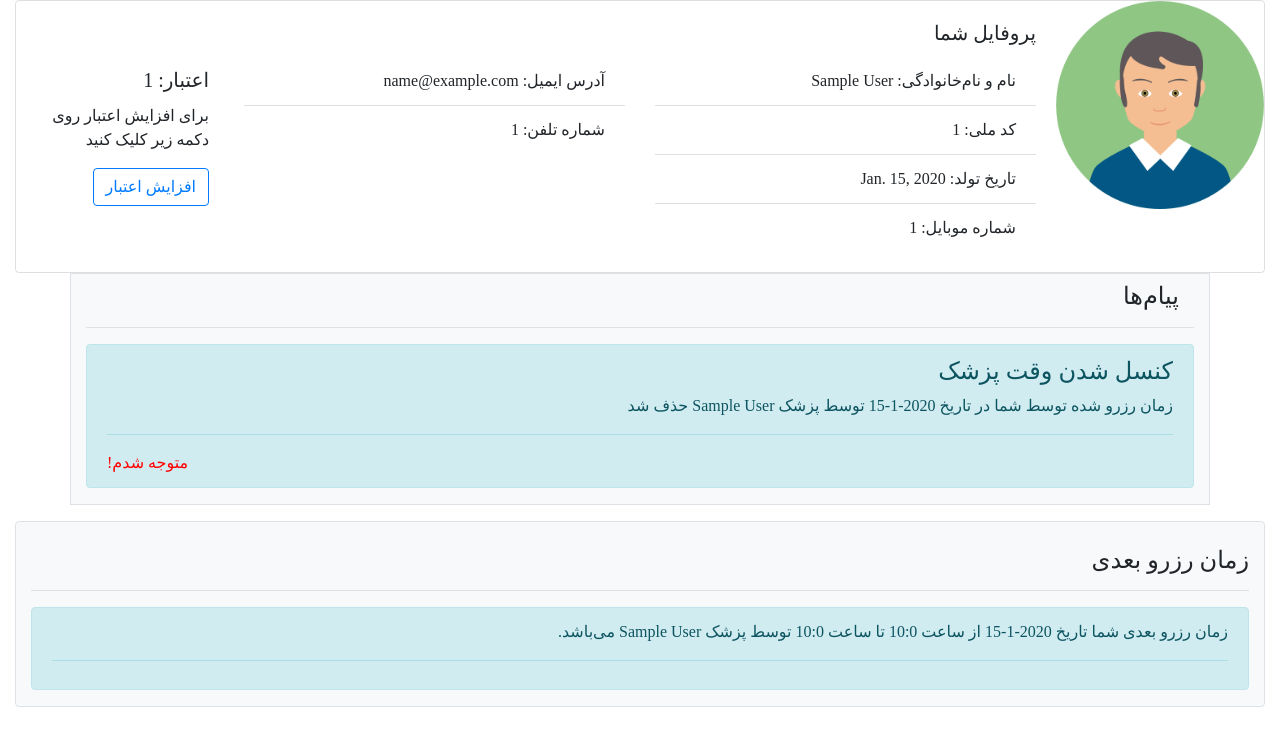
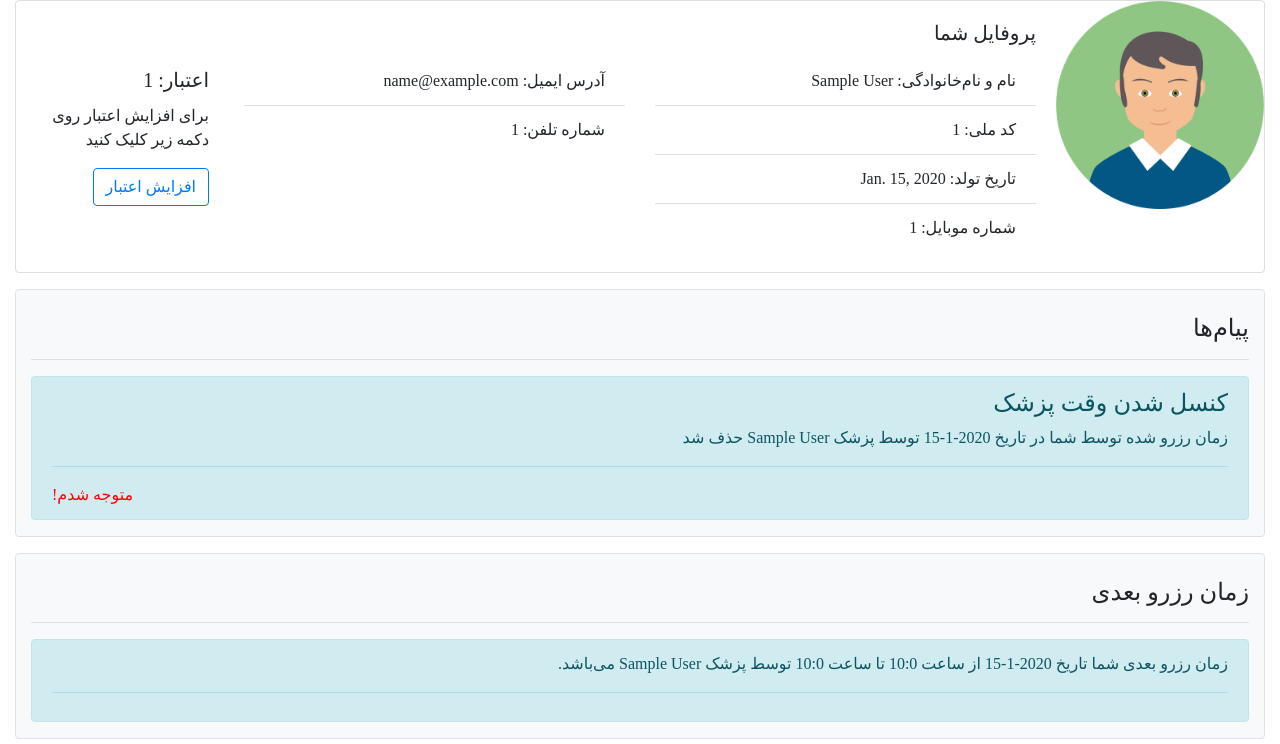
Before and after one commit to hhosseini1377/SAD_project, a Django app: template patient/templates/patient/profile.html in a window 1280 px wide. Shown: the part 56-800 px from the top of the page. Run offline with Django 3.2, Linux system fonts and the light colour scheme; tables that the repository leaves empty hold one stand-in row (values such as "Sample post"); the template is opened without the code that fills it: values that come from a table or form of the project are taken from there, most other values are stand-ins (such as "Sample title", 1, 10 or a date in 2020); data that the repository does not hold is empty; some libraries are stand-ins or nearby versions; some web fonts are replaced.

Commit message:
better patient profile2

```diff
--- a/patient/templates/patient/profile.html
+++ b/patient/templates/patient/profile.html
@@ -59,9 +59,9 @@
         </div>
 
         {% if deleted_reservations %}
-        <div class="row no-gutters">
-            <div class="container bg-light border" style="text-align: right">
-                <div class="container"><h4 style="margin-top: 8px">پیام‌ها</h4></div>
+        <div class="row no-gutters" style="margin-top: 1em">
+            <div class="container-fluid bg-light border rounded" style="text-align: right">
+                <h4 style="margin-top: 1em">پیام‌ها</h4>
                 <hr>
                 {% for reservation in deleted_reservations %}
                     <div class="alert alert-info" role="alert">
@@ -73,7 +73,6 @@
                     </div>
                 </div>
                 {% endfor %}
-
             </div>
         </div>
         {% endif %}
```
